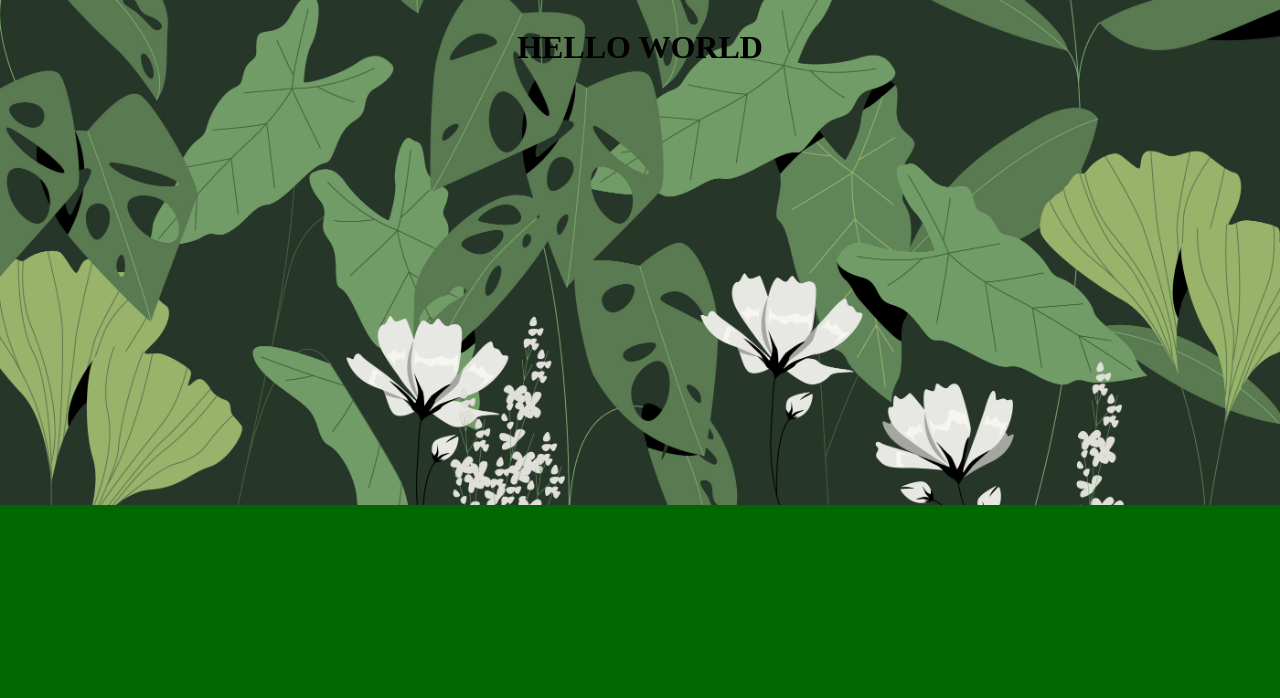
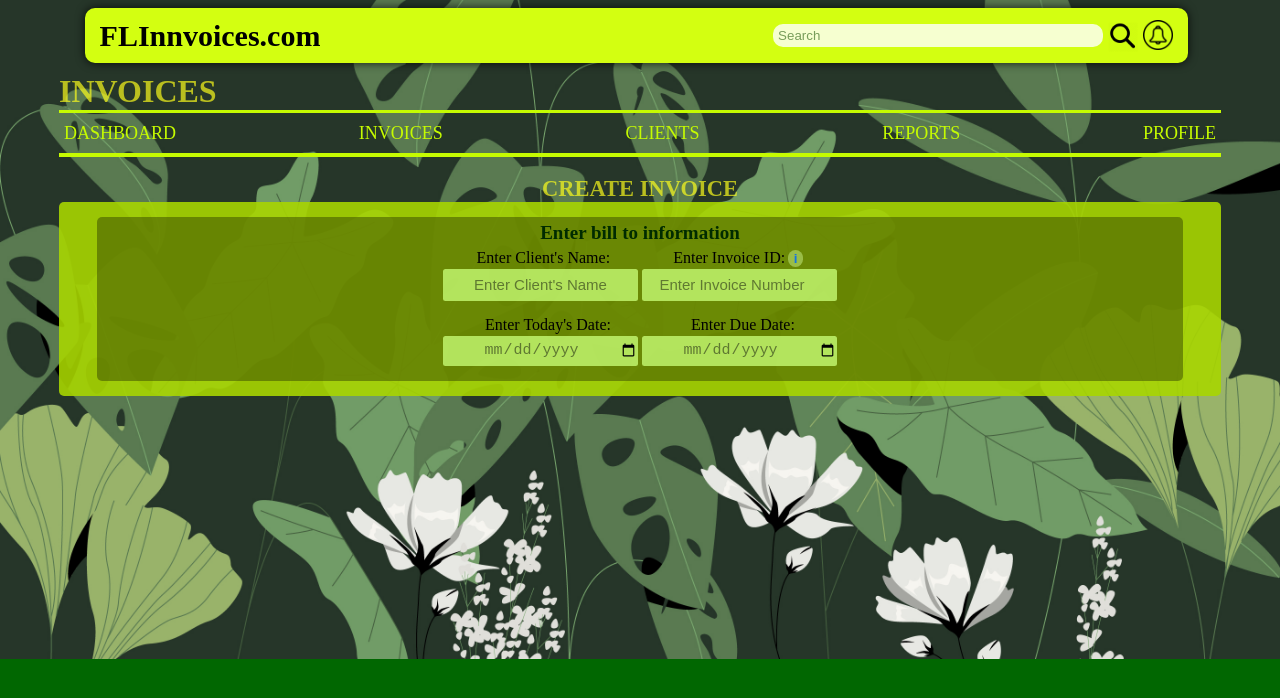
Before and after one commit to javonm63/Portfolio-P2, a React (Vite) app in the folder P2-frontend/: page /fl/invoices in a window 1280 px wide. Shown: the top 698 px of the page. Built offline with nearby package versions, Linux system fonts and the light colour scheme.

Commit message:
frontend update: invoice page bill to info and more info cards added

```diff
--- /dev/null
+++ b/P2-frontend/src/components/invoiceInfoCard.jsx
@@ -0,0 +1,40 @@
+import '../styles/invoiceInfoCard.css'
+import {showMore} from '../hooks/fi-invoicesHooks.jsx'
+import MoreInfo from '../utils/moreInfo.jsx'
+
+function InvoiceInfoCard() {
+    const moreInfo = showMore()
+    const setShowMoreInfo = moreInfo.setShowMoreInfo
+    const showMoreInfo = moreInfo.showMoreInfo
+    const showInfo = () => {
+        setShowMoreInfo(true)
+    }
+    return (
+        <div className='invoice-page-container'>
+            <div className='invoice-info-container'>
+                <h3 className='page-section-titles'>Enter bill to information</h3>
+                <div className='invoiceInfoCard-input-cont'>
+                    <div className='bill-to-info-text-conts'>
+                        <p className='bill-to-info-text'>Enter Client's Name:</p>
+                        <p className='bill-to-info-text'>Enter Invoice ID:<button type='button' className='MoreInfo-button' onClick={showInfo}>i</button></p>
+                    </div>
+                    <div style={{display: 'flex', alignItems: 'center', width: '100%' }}>
+                        <input className='invoiceInfoCard-inputs' type="text" placeholder="Enter Client's Name" required></input>
+                        <input className='invoiceInfoCard-inputs' type="number" placeholder="Enter Invoice Number" required></input>
+                    </div>
+                    <div className='bill-to-info-text-conts'>
+                        <p className='bill-to-info-text'>Enter Today's Date:</p>
+                        <p className='bill-to-info-text'>Enter Due Date:</p>
+                    </div>
+                    <div style={{display: 'flex', alignItems: 'center', width: '100%' }}>
+                        <input className='invoiceInfoCard-inputs' type="date" placeholder="Enter Today's Date" required></input>
+                        <input className='invoiceInfoCard-inputs' type="date" placeholder="Enter Due Date" required></input>
+                    </div>
+                </div>
+            </div>
+            <MoreInfo showMore={showMoreInfo} setShowMore={setShowMoreInfo} MoreInfoTitle={"Invoice Number Info."} MoreInfoText={"Invoice number is a unique ID given to each invoice created; if the invoice number text field is left empty an invoice ID will be automatically generated once you've pressed the 'Create Invoice' or the 'Save Invoice' button."} />
+        </div>
+    )
+}
+
+export default InvoiceInfoCard
--- a/P2-frontend/src/components/searchbar.jsx
+++ b/P2-frontend/src/components/searchbar.jsx
@@ -40,8 +40,8 @@ function Searchbar({ setShowWebNav, setSideNav, sideNav}) {
     return (
         <nav className="searchbar-container">
             <div className='logo-container'>
-            <h2 id="web-logo">FLInnvoices.com</h2>
-            <h2 id="mobile-logo">FLI.com</h2>
+            <p id="web-logo">FLInnvoices.com</p>
+            <p id="mobile-logo">FLI.com</p>
             </div>
             <input id="searchBar" className="search-input" type="type" placeholder='Search' style={{display: showDisplay ? 'flex' : 'none'}}></input>
             <div className='icon-div'>
--- /dev/null
+++ b/P2-frontend/src/hooks/fi-invoicesHooks.jsx
@@ -0,0 +1,8 @@
+import {  useState } from 'react'
+
+function showMore() {
+    const [showMoreInfo, setShowMoreInfo] = useState(false)
+    return {showMoreInfo, setShowMoreInfo}
+}
+
+export {showMore}
--- a/P2-frontend/src/pages/fl-invoices.jsx
+++ b/P2-frontend/src/pages/fl-invoices.jsx
@@ -1,9 +1,26 @@
+import {navbarHooks} from "../hooks/fl-dashboardHooks.jsx";
+import Searchbar from "../components/searchbar";
+import WebNavbar from "../components/webNav.jsx";
+import InvoiceInfoCard from '../components/invoiceInfoCard'
 import '../styles/fl-invoices.css'
 
 function FlInvoices() {
+    const navbarHook = navbarHooks()
+    const showWebNav = navbarHook.showWebNav
+    const setShowWebNav = navbarHook.setShowWebNav
+    const sideNav = navbarHook.sideNav
+    const setSideNav = navbarHook.setSideNav
     return (
         <div>
-            <h1>HELLO WORLD</h1>
+            <Searchbar sideNav={sideNav} setSideNav={setSideNav} setShowWebNav={setShowWebNav} />
+            <div className="page-title-container">
+                <h1 className="page-titles">INVOICES</h1>
+            </div>
+            <WebNavbar showWebNav={showWebNav} />
+            <h2 className='page-sub-titles'>CREATE INVOICE</h2>
+            <div className="invoice-main-container">
+                <InvoiceInfoCard />
+            </div>
         </div>
     )
 }
--- a/P2-frontend/src/styles/fl-invoices.css
+++ b/P2-frontend/src/styles/fl-invoices.css
@@ -0,0 +1,10 @@
+.invoice-main-container {
+    height: fit-content;
+    border-radius: 5px;
+    display: flex;
+    flex-direction: column;
+    align-items: center;
+    padding-top: 15px;
+    padding-bottom: 15px;
+    background-color: rgba(168, 214, 0, 0.896);
+}
--- /dev/null
+++ b/P2-frontend/src/styles/invoiceInfoCard.css
@@ -0,0 +1,69 @@
+.invoice-page-container {
+    display: flex;
+    flex-direction: column;
+    align-items: center;
+    margin: 0;
+    width: 88%;
+    border-radius: 5px;
+    height: fit-content;
+    padding-left: 2.5vw;
+    padding-right: 2.5vw;
+    background-color: rgba(59, 75, 0, 0.522);
+}
+.invoice-info-container {
+    display: flex;
+    flex-direction: column;
+    align-items: center;
+}
+.page-section-titles {
+    margin: 5px;
+    font-size: 19px;
+    color: rgb(0, 43, 0);
+}
+.invoiceInfoCard-input-cont {
+    width: 98%;
+    display: flex;
+    flex-direction: column;
+    align-items: center;
+    justify-content: space-between;
+}
+.bill-to-info-text-conts {
+    display: flex;
+    align-items: center;
+    justify-content: space-around;
+    width: 98%;
+}
+.bill-to-info-text {
+    margin: 0;
+}
+.MoreInfo-button {
+    font-weight: bold;
+    margin-left: 2.5px;
+    border-radius: 10px;
+    border: none;
+    color: rgba(5, 108, 244, 0.911);
+    background-color: rgba(212, 251, 153, 0.451);
+}
+.MoreInfo-button:hover {
+    cursor: pointer;
+    background-color: white;
+}
+.invoiceInfoCard-inputs {
+    width: 97.5%;
+    height: 30px;
+    border-radius: 2.5px;
+    border: none;
+    margin: .5%;
+    margin-bottom: 15px;
+    text-align: center;
+    font-size: 15px;
+    outline: none;
+    color: rgba(0, 0, 0, 0.469);
+    background-color: rgba(201, 255, 119, 0.771);
+}
+.invoiceInfoCard-inputs::placeholder {
+    color: rgba(0, 0, 0, 0.469);
+}
+.invoiceInfoCard-inputs:hover {
+    background-color: rgba(235, 253, 136, 0.9);
+}
--- /dev/null
+++ b/P2-frontend/src/styles/moreInfo.css
@@ -0,0 +1,42 @@
+.moreInfoCard-container {
+    flex-direction: column;
+    border: 2px solid rgb(105, 128, 0);
+    border-radius: 5px;
+    width: 30vw;
+    z-index: 9999;
+    position: fixed;
+    padding: 5px;
+    top: 30vh;
+    left: 35vw;
+    background-color: rgba(255, 255, 0, 0.718);
+    backdrop-filter: blur(5px);
+}
+.exit-moreInfoCard-btn {
+    margin-left: 95%;
+    padding: 0;
+    font-size: 16px;
+    border: none;
+    color: black;
+    background-color: rgba(0, 0, 0, 0);
+}
+.exit-moreInfoCard-btn:hover {
+    cursor: pointer;
+    color: red;
+}
+.moreInfoCard-title {
+    text-align: center;
+    margin: 0;
+    color: rgba(44, 44, 0, 0.873);
+}
+.moreInfoCard-text {
+    text-align: center;
+    margin: 0;
+    margin-top: 5px;
+    color: rgba(44, 44, 0, 0.873);
+}
+@media screen and (max-width: 1030px) {
+    .moreInfoCard-container {
+        width: 50vw;
+        left: 25vw;
+    }
+}
--- a/P2-frontend/src/styles/searchbar.css
+++ b/P2-frontend/src/styles/searchbar.css
@@ -9,6 +9,7 @@
     padding-right: 7.5px;
     background-color: rgb(211, 255, 17);
     box-shadow: 0px 0px 10px rgba(0, 0, 0, 0.797);
+    margin-left: 2vw;
 }
 .logo-container {
     display: flex;
@@ -24,9 +25,11 @@
 }
 #mobile-logo {
     display: none;
+    font-weight: bold;
 }
 #web-logo {
     font-size: 30px;
+    font-weight: bold;
 }
 .search-input {
     width: 25vw;
@@ -84,6 +87,6 @@
 }
 @media screen and (max-width: 420px) {
    .searchbar-container {
-        margin-left: 2.1vw;
+        margin-left: 1.5vw;
    }
 }
--- a/P2-frontend/src/styles/tableCard.css
+++ b/P2-frontend/src/styles/tableCard.css
@@ -48,5 +48,5 @@ tr {
     align-items: center;
     justify-content: center;
     color: rgba(255, 255, 106, 0.696);
-    background-color: rgba(100, 127, 1, 0.608);;
+    background-color: rgba(100, 127, 1, 0.608);
 }
--- a/P2-frontend/src/styles/webNav.css
+++ b/P2-frontend/src/styles/webNav.css
@@ -1,6 +1,6 @@
 .webNav-container {
-    border-top: 3px solid rgb(100, 127, 1);
-    border-bottom: 4px solid rgb(100, 127, 1);
+    border-top: 3px solid rgb(197, 251, 1);
+    border-bottom: 4px solid rgb(197, 251, 1);
     width: 90vw;
     height: 5vh;
     display: flex;
@@ -12,9 +12,9 @@
 .webNav-options {
     text-decoration: none;
     font-size: 18px;
-    color: rgb(100, 127, 1);
+    color: rgb(197, 251, 1);
 }
 .webNav-options:hover {
-    color: greenyellow;
+    color: rgb(242, 254, 113);
     scale: 1.05;
 }
--- /dev/null
+++ b/P2-frontend/src/utils/moreInfo.jsx
@@ -0,0 +1,16 @@
+import '../styles/moreInfo.css'
+
+function MoreInfo({showMore, setShowMore, MoreInfoTitle, MoreInfoText}) {
+    const closeShowMore = () => {
+        setShowMore(false)
+    }
+    return (
+        <div className='moreInfoCard-container' style={{display: showMore ? 'flex' : 'none'}}>
+            <button type='button' className='exit-moreInfoCard-btn' onClick={closeShowMore}>X</button>
+            <h3 className='moreInfoCard-title'>{MoreInfoTitle}</h3>
+            <p className='moreInfoCard-text'>{MoreInfoText}</p>
+        </div>
+    )
+}
+
+export default MoreInfo
--- /dev/null
+++ b/P2-frontend/src/utils/setTime.jsx
@@ -0,0 +1,6 @@
+export default setTime = ({element}) => {
+    const timer = setTimeout(() => {
+        element.style.display = 'none'
+    }, 3000)
+    return timer
+}
```
